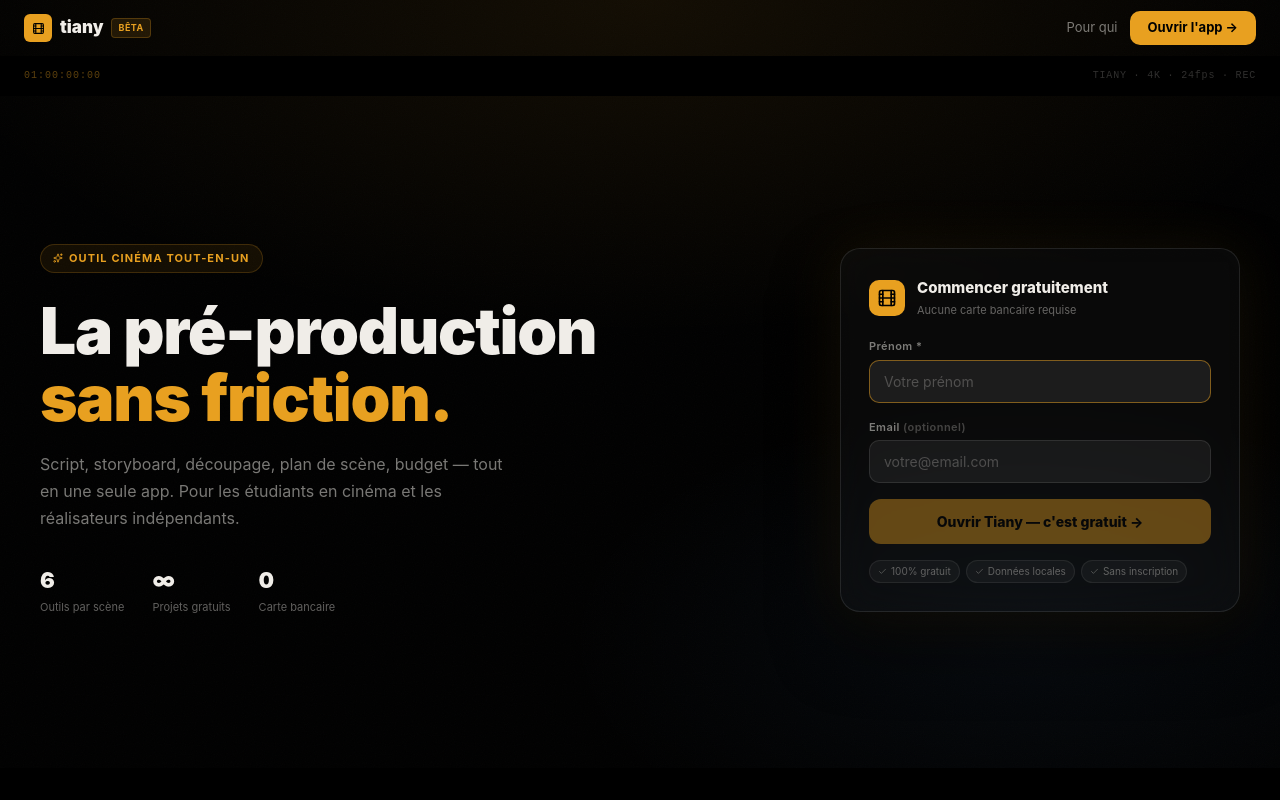
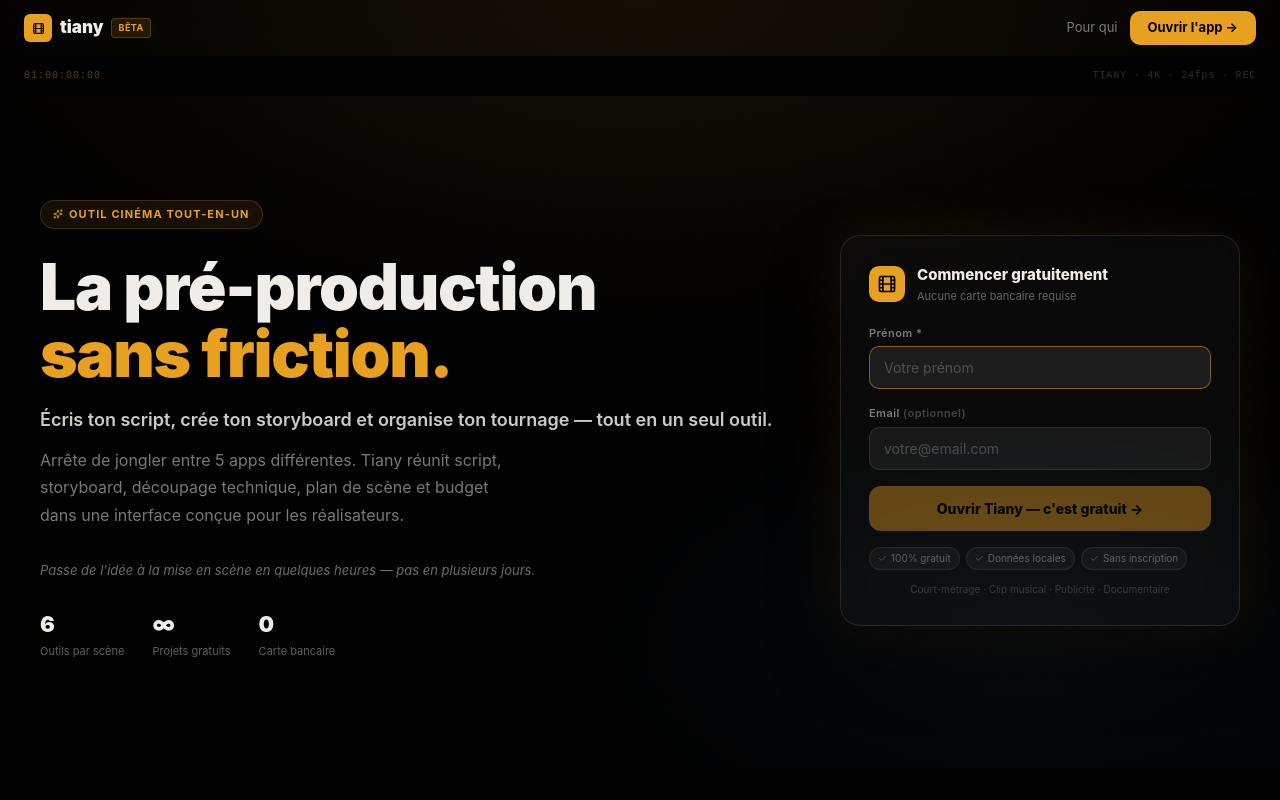
Before and after one commit to BenitoArmani/Tiany-, a Next.js app: page / in a window 1280 px wide. Shown: the top 800 px of the page. Built offline with nearby package versions, Linux system fonts and the light colour scheme.

Commit message:
feat: improve landing page conversion copy

```diff
--- a/app/page.tsx
+++ b/app/page.tsx
@@ -97,6 +97,9 @@
             <span key={g} className="guarantee-badge"><Check size={9} />{g}</span>
           ))}
         </div>
+        <p style={{ fontSize: 10, color: 'rgba(240,237,232,0.2)', textAlign: 'center', marginTop: -4 }}>
+          Court-métrage · Clip musical · Publicité · Documentaire
+        </p>
       </div>
     </div>
   )
@@ -457,9 +460,14 @@
               La pré-production<br />
               <em>sans friction.</em>
             </h1>
+            <p style={{ fontSize: 18, fontWeight: 600, color: 'rgba(240,237,232,0.85)', lineHeight: 1.45, marginBottom: 14 }}>
+              Écris ton script, crée ton storyboard et organise ton tournage — tout en un seul outil.
+            </p>
             <p className="hero-sub">
-              Script, storyboard, découpage, plan de scène, budget — tout en une seule app.
-              Pour les étudiants en cinéma et les réalisateurs indépendants.
+              Arrête de jongler entre 5 apps différentes. Tiany réunit script, storyboard, découpage technique, plan de scène et budget dans une interface conçue pour les réalisateurs.
+            </p>
+            <p style={{ fontSize: 13, color: 'rgba(240,237,232,0.45)', marginBottom: 28, fontStyle: 'italic' }}>
+              Passe de l'idée à la mise en scène en quelques heures — pas en plusieurs jours.
             </p>
             <div className="hero-stats">
               <div className="stat"><span className="stat-val">6</span><span className="stat-label">Outils par scène</span></div>
```
